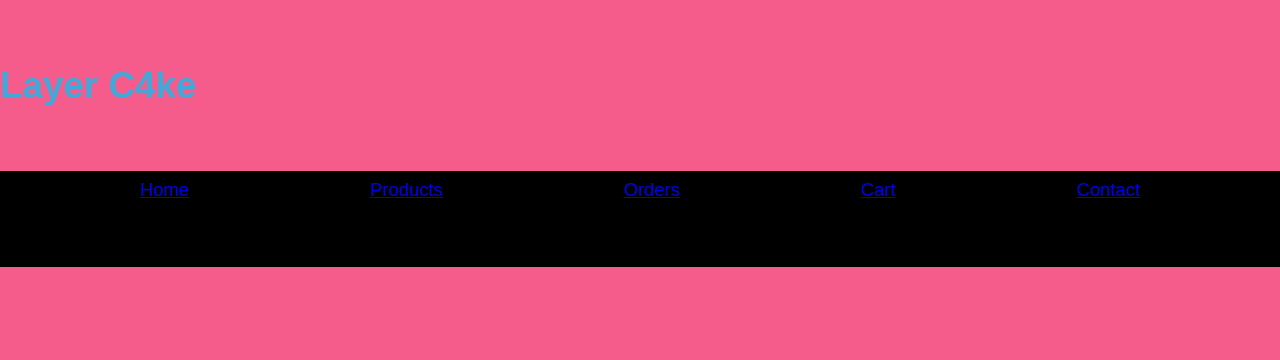
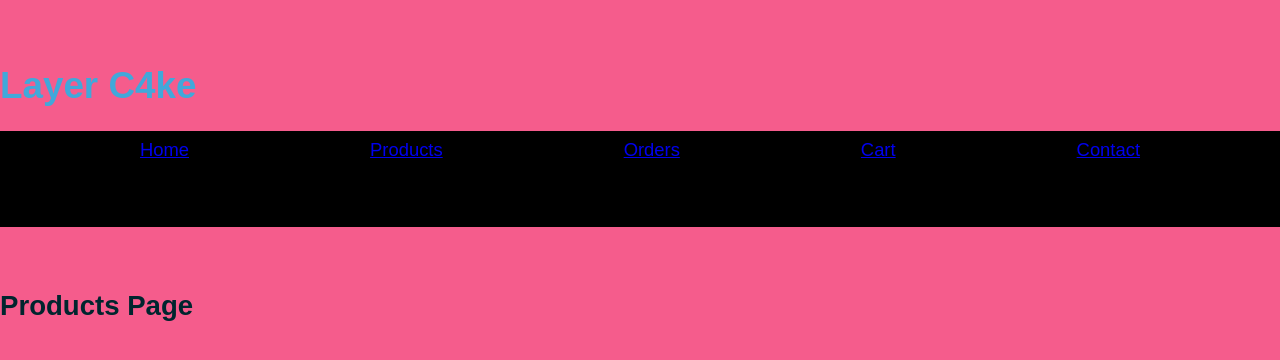
Before and after one commit to malhill/layerC4ke, a Next.js app in the folder layerc4ke/: page /products in a window 1280 px wide. Shown: the top 360 px of the page. Built offline with nearby package versions, Linux system fonts and the light colour scheme.

Commit message:
created layout component to render header/nav on each page + each page's content

```diff
--- a/layerc4ke/components/Header.js
+++ b/layerc4ke/components/Header.js
@@ -1,9 +1,12 @@
 import { StyledHeader } from '../styles/Header.styled'
+import Nav from './Navbar'
 
 export default function Header() {
     return (
         <StyledHeader>
             <h1>Layer C4ke</h1>
+            <Nav />
         </StyledHeader>
+
     )
 }
--- /dev/null
+++ b/layerc4ke/components/Layout.js
@@ -0,0 +1,14 @@
+import Header from './Header';
+import GlobalStyles from '../styles/global';
+
+export default function Layout({ children }) {
+    return (
+        <div>
+            <GlobalStyles />
+            <Header />
+            <div>
+                {children}
+            </div>
+        </div>
+    )
+}
--- a/layerc4ke/components/Navbar.js
+++ b/layerc4ke/components/Navbar.js
@@ -1,6 +1,7 @@
 import Link from 'next/link'
 import { Nav } from '../styles/Nav.styled'
 
+// Navbar is being rendered inside of Header.js component
 
 export default function Navbar() {
     return (
--- a/layerc4ke/package.json
+++ b/layerc4ke/package.json
@@ -24,6 +24,7 @@
     "styled-components": "^4.4.1"
   },
   "devDependencies": {
+    "@types/react": "^17.0.39",
     "eslint": "8.7.0",
     "eslint-config-next": "12.0.8"
   }
--- a/layerc4ke/pages/_app.js
+++ b/layerc4ke/pages/_app.js
@@ -1,8 +1,9 @@
-import Header from '../components/Header'
-import Navbar from '../components/Navbar'
+// Rendering Header, NavBar, and GlobalStyles inside of Layout.js component
+// import Header from '../components/Header'
+// import Navbar from '../components/Navbar'
+// import GlobalStyles from '../styles/global'
 import { ThemeProvider } from 'styled-components'
-import GlobalStyles from '../styles/global'
-
+import Layout from '../components/Layout'
 
 const theme = {
   colors: {
@@ -15,11 +16,9 @@
 function MyApp({ Component, pageProps }) {
   return (
     <ThemeProvider theme={theme}>
-    <>
-      <GlobalStyles />
-      <Header />
-      <Navbar />
-    </>
+      <Layout>
+        <Component {...pageProps} />
+      </Layout>
     </ThemeProvider>
   )
 }
--- a/layerc4ke/pages/index.js
+++ b/layerc4ke/pages/index.js
@@ -1,11 +1,9 @@
 import Head from 'next/head'
-import Navbar from '../components/Navbar'
 
 export default function Home() {
   return (
     <>
       <div>
-        <Navbar />
         <section>
           <Head>
             <title>Home - Layer C4ke</title>
--- a/layerc4ke/pages/products.js
+++ b/layerc4ke/pages/products.js
@@ -1,10 +1,8 @@
 import Head from "next/head";
-import Navbar from '../components/Navbar'
 
 export default function Products() {
     return (
         <>
-        <Navbar />
         <section>
             <Head>
                 <title>Products - Layer C4ke</title>
```
Also changed, not shown: 1 other file (tests, documents, lock files or other folders).
